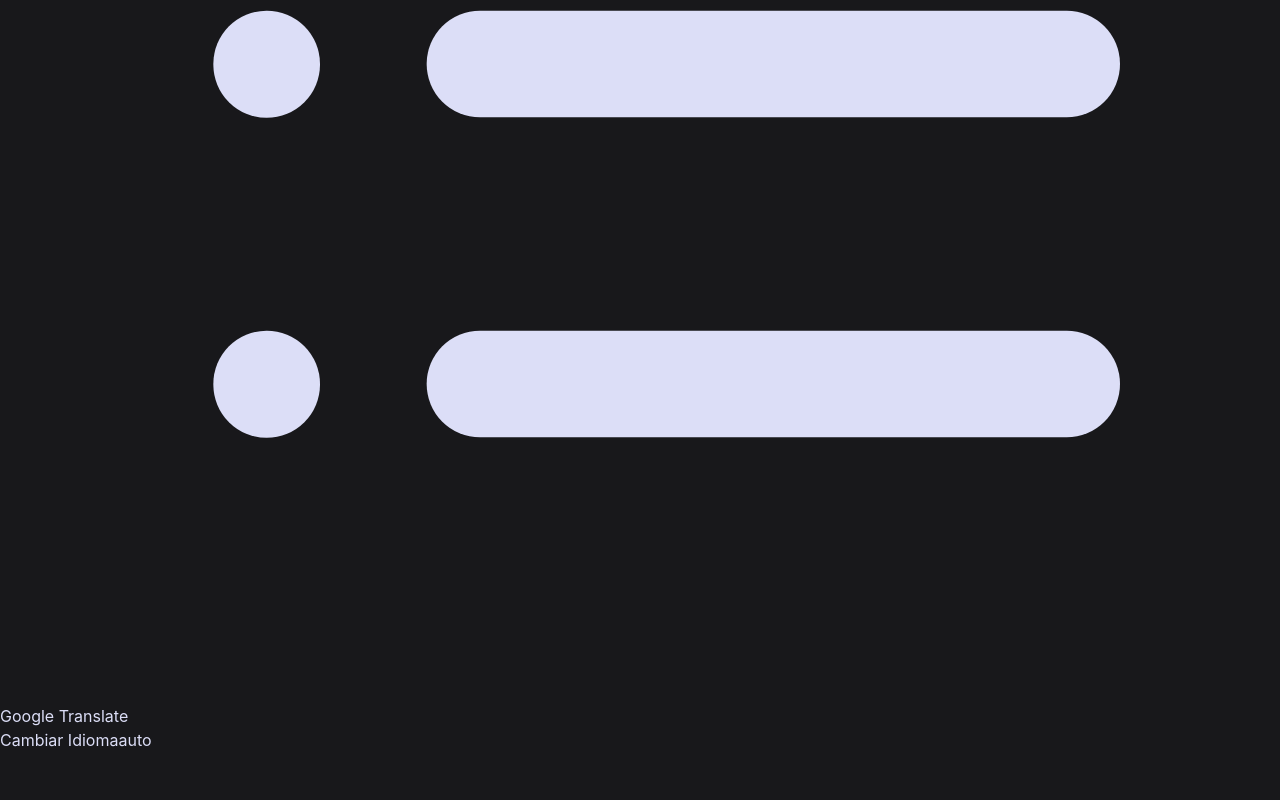
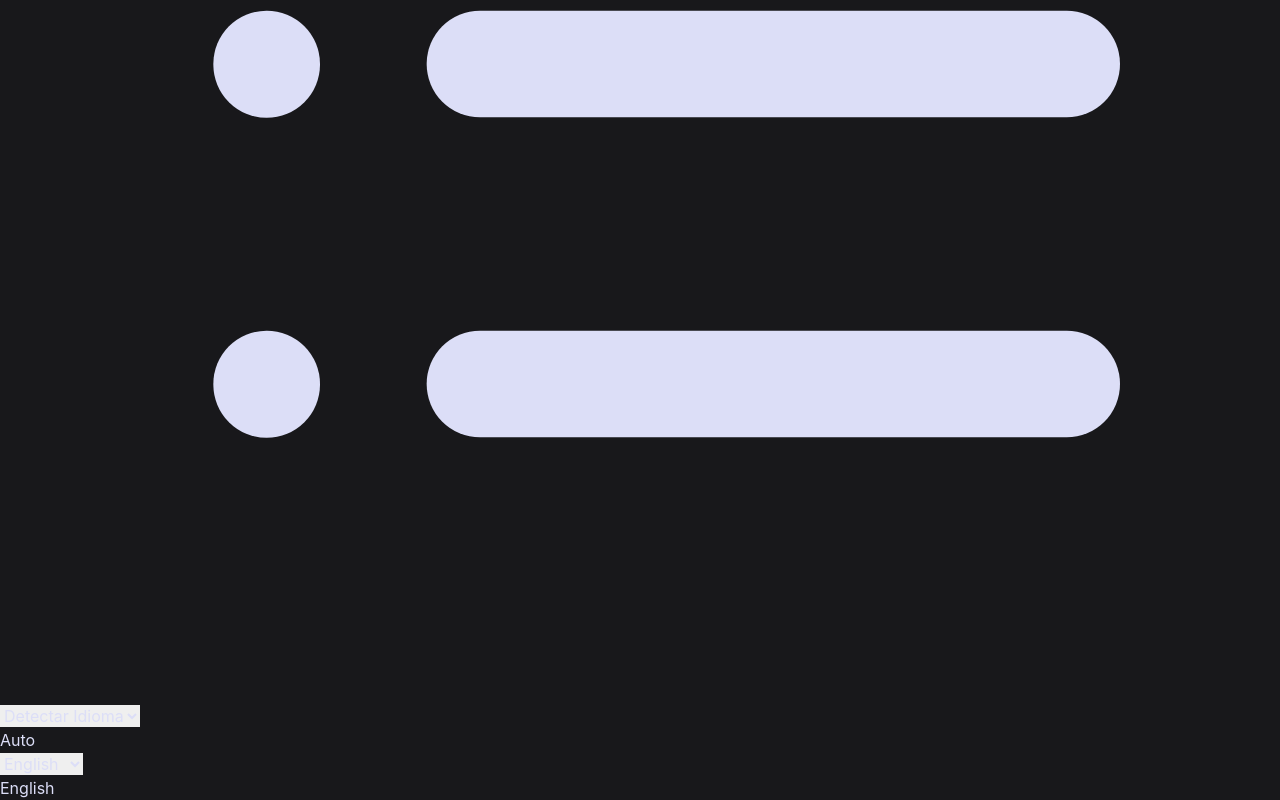
Before and after one commit to JeroDominik/Clone-Google-Translate, a React (Vite) app: page / in a window 1280 px wide. Shown: the part 7060-7860 px from the top of the page. Before the commit the page ends 7812 px from the top, so only its background shows below. Built offline with nearby package versions, Linux system fonts and the light colour scheme.

Commit message:
Firsts steps with the Transalator and their types

```diff
--- a/src/App.tsx
+++ b/src/App.tsx
@@ -1,25 +1,39 @@
 import { useLanguages } from "./customHook/useLanguages"
 import { Header } from "./components/Header"
+import { IconArrows } from "./components/Icons"
+import { LanguageSelector } from "./components/LanguageSelector"
 
 function App() {
-  const { setFromLanguages, fromLanguage } = useLanguages()
+  const { fromLanguage, toLanguage, interchangeLanguages, setFromLanguages, setToLanguages } = useLanguages()
 
   return (
     <main className="mx-auto w-[95%] pt-8 pb-20">
 
       <Header/>
 
-      <div className="flex flex-row">
-        <h1 className="text-center pt-10 text-2xl">
-          Google Translate
-        </h1>
-        <button className="border rounded-xl bg-sky-300 mr-6 p-2"
-          onClick={() => {
-            setFromLanguages('Español')
-        }}>Cambiar Idioma</button>
+      <section className="flex flex-row gap-x-4 ml-36 items-center">
+
+        <div className="text-xl flex flex-col gap-y-2">
+          <LanguageSelector
+            type='from'
+            value={fromLanguage}
+            onChange={setFromLanguages} />
+        </div>
         {fromLanguage}
-      </div>
 
+        <button disabled= {fromLanguage === 'Auto'}
+          onClick={interchangeLanguages}>
+          <IconArrows/>
+        </button>
+
+        <div className="text-xl flex flex-col gap-y-2">
+          <LanguageSelector
+            type='to'
+            value={toLanguage}
+            onChange={setToLanguages} />
+        </div>
+        {toLanguage}
+      </section>
     </main>
   )
 }
--- a/src/components/Icons.tsx
+++ b/src/components/Icons.tsx
@@ -61,3 +61,11 @@ export const IconGoogleApps = () => (
         <path stroke="none" d="M0 0h24v24H0z" fill="none"/><path d="M9 6l11 0" /><path d="M9 12l11 0" /><path d="M9 18l11 0" /><path d="M5 6l0 .01" /><path d="M5 12l0 .01" /><path d="M5 18l0 .01" />
     </svg>
 )
+
+export const IconArrows = () => (
+    <svg className="size-7 text-gray-500 fill-current"
+        xmlns="http://www.w3.org/2000/svg"
+        viewBox="0 0 24 24">
+        <path d="M6.99 11L3 15l3.99 4v-3H14v-2H6.99v-3zM21 9l-3.99-4v3H10v2h7.01v3L21 9z"></path>
+    </svg>
+)
--- /dev/null
+++ b/src/components/LanguageSelector.tsx
@@ -0,0 +1,24 @@
+import { Language, FromLanguage } from "../types.d"
+
+type Props =
+ | {type: 'from', value: FromLanguage, onChange: (language: FromLanguage) => void}
+ | {type:'to', value: Language, onChange: (language: Language) => void}
+
+export const LanguageSelector = ( {onChange, type, value} : Props ) => {
+
+    const handleChange = (event: React.ChangeEvent<HTMLSelectElement>) => {
+        onChange(event.target.value as Language)
+    }
+
+    return(
+        <form className="mx-auto">
+            <select onChange={handleChange} value={value} aria-label="Select Language" className="bg-zinc-900 border border-gray-500 text-sky-300/70 text-sm rounded-lg block w-64 py-3 px-5 placeholder:bg-zinc-900 focus:outline-none">
+                {type === 'from' && <option value="Auto">Detectar Idioma</option>}
+                <option value="English">English</option>
+                <option value="Español">Español</option>
+                <option value="Deutsch">Deutsch</option>
+                <option value="Italiano">Italiano</option>
+            </select>
+        </form>
+    )
+}
--- a/src/customHook/useLanguages.ts
+++ b/src/customHook/useLanguages.ts
@@ -1,9 +1,9 @@
-import { type State, type Action, FromLanguage, Language } from "../types"
+import { type State, type Action, FromLanguage, Language } from "../types.d"
 import { useReducer } from "react"
 
-const initialState = {
-  fromLanguage: 'auto',
-  toLanguage: 'en',
+const initialState: State = {
+  fromLanguage: 'Auto',
+  toLanguage: 'English',
   userText: '',
   resultText: '',
   loading: false
@@ -12,10 +12,11 @@ const initialState = {
 function reducer (state: State, action: Action) {
   const { type } = action
   if(type === 'INTERCHANGE_LANGUAGES') {
+    if(state.fromLanguage === 'Auto') return state
     return {
       ...state,
       fromLanguage: state.toLanguage,
-      toLanguages: state.fromLanguage
+      toLanguage: state.fromLanguage
     }
   }
   if(type === 'SET_FROM_LANGUAGES') {
@@ -35,7 +36,7 @@ function reducer (state: State, action: Action) {
       ...state,
       loading: true,
       userText: action.payload,
-      result: ''
+      resultText: ''
     }
   }
   if(type === 'SET_RESULT_TEXT') {
```
Also changed, not shown: src/types.d.ts (+4 -4 lines).
